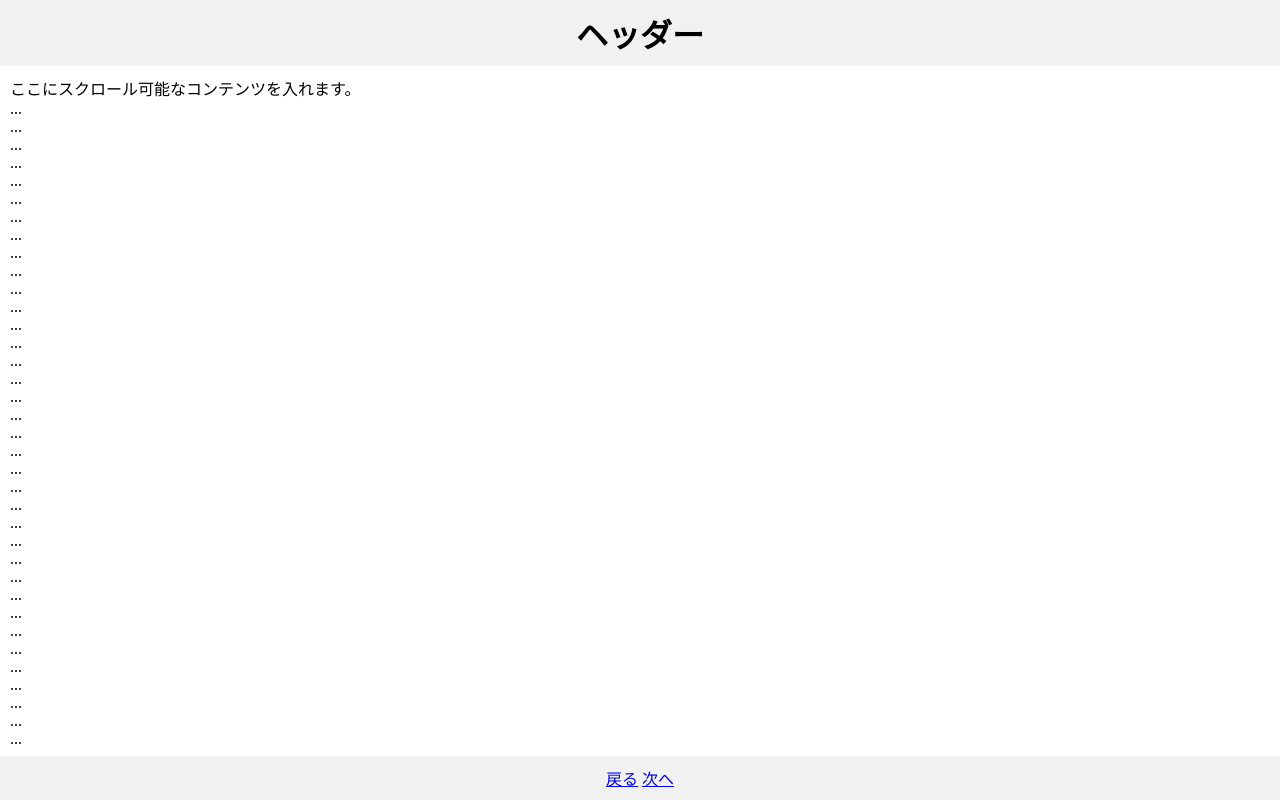
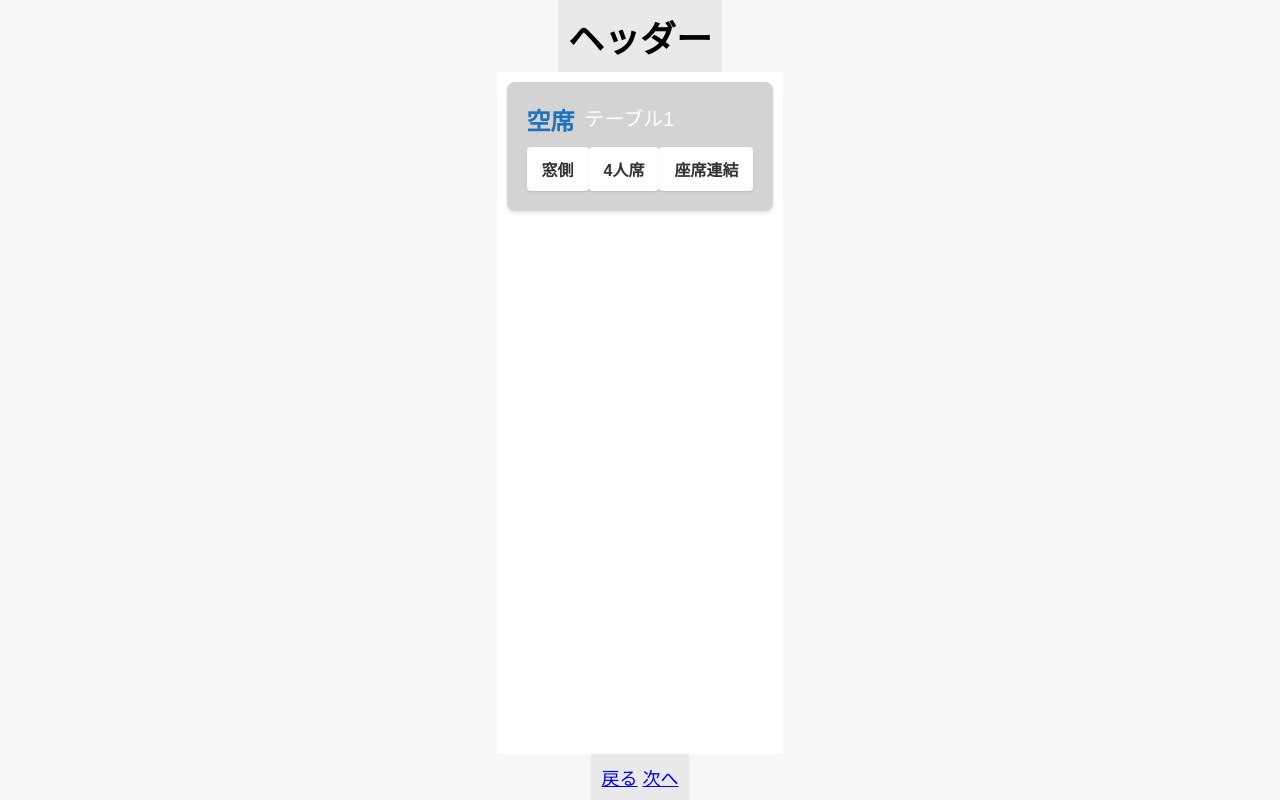
Before and after one commit to OkaTakaaki/Procon_GroupE, a Django app: page /reception/ in a window 1280 px wide. Run offline with Django 4.2, Linux system fonts and the light colour scheme.

Commit message:
画面設計

```diff
--- a/reception_system/templates/reception_system/reception.html
+++ b/reception_system/templates/reception_system/reception.html
@@ -13,89 +13,17 @@
         <h1>ヘッダー</h1>
     </div>
     <div class="content">
-        <p>ここにスクロール可能なコンテンツを入れます。</p>
-        <p>...</p>
-        <p>...</p>
-        <p>...</p>
-        <p>...</p>
-        <p>...</p>
-        <p>...</p>
-        <p>...</p>
-        <p>...</p>
-        <p>...</p>
-        <p>...</p>
-        <p>...</p>
-        <p>...</p>
-        <p>...</p>
-        <p>...</p>
-        <p>...</p>
-        <p>...</p>
-        <p>...</p>
-        <p>...</p>
-        <p>...</p>
-        <p>...</p>
-        <p>...</p>
-        <p>...</p>
-        <p>...</p>
-        <p>...</p>
-        <p>...</p>
-        <p>...</p>
-        <p>...</p>
-        <p>...</p>
-        <p>...</p>
-        <p>...</p>
-        <p>...</p>
-        <p>...</p>
-        <p>...</p>
-        <p>...</p>
-        <p>...</p>
-        <p>...</p>
-        <p>...</p>
-        <p>...</p>
-        <p>...</p>
-        <p>...</p>
-        <p>...</p>
-        <p>...</p>
-        <p>...</p>
-        <p>...</p>
-        <p>...</p>
-        <p>...</p>
-        <p>...</p>
-        <p>...</p>
-        <p>...</p>
-        <p>...</p>
-        <p>...</p>
-        <p>...</p>
-        <p>...</p>
-        <p>...</p>
-        <p>...</p>
-        <p>...</p>
-        <p>...</p>
-        <p>...</p>
-        <p>...</p>
-        <p>...</p>
-        <p>...</p>
-        <p>...</p>
-        <p>...</p>
-        <p>...</p>
-        <p>...</p>
-        <p>...</p>
-        <p>...</p>
-        <p>...</p>
-        <p>...</p>
-        <p>...</p>
-        <p>...</p>
-        <p>...</p>
-        <p>...</p>
-        <p>...</p>
-        <p>...</p>
-        <p>...</p>
-        <p>...</p>
-        <p>...</p>
-        <p>...</p>
-        <p>...</p>
-        <p>...</p>
-        <p>...</p>
+        <div class="table-card">
+            <div class="table-info">
+                <div class="table-status">空席</div>
+                <div class="table-number">テーブル1</div>
+            </div>
+            <div class="table-details">
+                <div class="detail-item">窓側</div>
+                <div class="detail-item">4人席</div>
+                <div class="detail-item">座席連結</div>
+            </div>
+        </div>
     </div>
     <!-- <style>
         body{
--- a/reception_system/urls.py
+++ b/reception_system/urls.py
@@ -1,5 +1,7 @@
 from django.urls import path
 from . import views
+from django.conf import settings
+from django.conf.urls.static import static
 
 app_name = 'reception_system'
 
@@ -8,4 +10,4 @@ urlpatterns = [
     path('reception/', views.reception, name='reception'),
     path('language/', views.language, name='language'),
     path('complate/', views.complate, name='reception_complate'),
-]
+] + static(settings.STATIC_URL, document_root=settings.STATIC_ROOT)
--- a/static/css/reception_styles.css
+++ b/static/css/reception_styles.css
@@ -22,3 +22,89 @@ body {
     padding: 10px;
     background-color: #fff; /* コンテンツエリアの背景色 */
 }
+
+* {
+    margin: 0;
+    padding: 0;
+    box-sizing: border-box;
+}
+
+body, html {
+    display: flex;
+    justify-content: center;
+    align-items: center;
+    font-family: Arial, sans-serif;
+    background-color: #f7f7f7;
+}
+
+.container {
+    display: flex;
+    flex-direction: column;
+    justify-content: space-between;
+    width: 100%;
+    max-width: 450px;
+    height: 90vh;
+    background-color: #fff;
+    box-shadow: 0px 4px 8px rgba(0, 0, 0, 0.2);
+    border-radius: 8px;
+}
+
+.header, .footer {
+    text-align: center;
+    padding: 10px;
+    background-color: #e9e9e9;
+    font-size: 18px;
+}
+
+.content {
+    padding: 10px;
+    overflow-y: auto; /* スクロール可能にする */
+    height: 100%;
+}
+
+.table-card {
+    display: flex;
+    flex-direction: column;
+    background-color: #d3d3d3;
+    border-radius: 8px;
+    padding: 20px;
+    margin-bottom: 10px;
+    box-shadow: 0px 2px 4px rgba(0, 0, 0, 0.1);
+}
+
+.table-status {
+    font-size: 24px;
+    font-weight: bold;
+    color: #1e73be;
+    text-align: center;
+    margin-bottom: 10px;
+}
+
+.table-number {
+    font-size: 20px;
+    color: #ffffff;
+    text-align: center;
+    margin-bottom: 15px;
+}
+
+.table-details {
+    display: flex;
+    justify-content: space-around;
+}
+
+.detail-item {
+    font-size: 16px;
+    background-color: #fff;
+    padding: 10px 15px;
+    border-radius: 4px;
+    font-weight: bold;
+    color: #333;
+    box-shadow: 0px 1px 2px rgba(0, 0, 0, 0.1);
+}
+
+.table-info {
+    display: flex;
+    gap: 10px; /* 空席とテーブル番号の間のスペースを調整 */
+    align-items: center; /* 縦方向に中央揃え */
+
+}
```
Also changed, not shown: employee/templates/employee/confirm.html (+11 -2 lines), employee/templates/employee/new_seat.html (+33 -18 lines), employee/views.py (+26 -1 lines), reception_system/templates/reception_system/language.html (+9 -8 lines), static/css/language_styles.css (+66 -0 lines).
